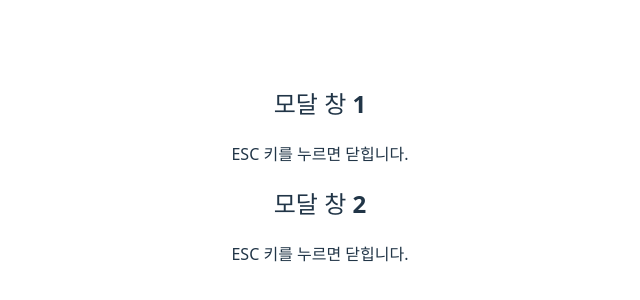
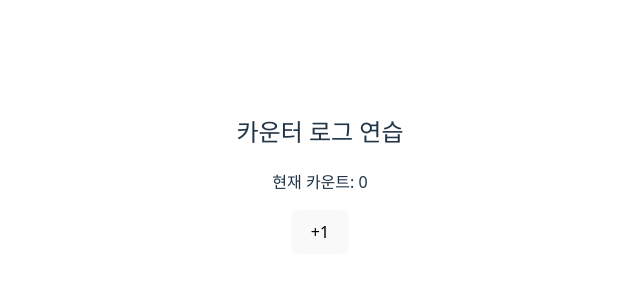
Before and after one commit to yunajoe/react-master-class-part1-inflearn, a React (Vite) app: page / in a window 1280 px wide. Shown: the part 226-526 px from the top of the page, without its empty margins (320-960 px from the left). Built offline with nearby package versions, Linux system fonts and the light colour scheme.

Commit message:
feat: counterLog 미션

```diff
--- a/src/App.jsx
+++ b/src/App.jsx
@@ -1,10 +1,12 @@
 import { useState } from "react";
 import "./App.css";
-import Modal from "./Modal";
+import Count from "./Count";
 
 function App() {
   const [close, setClose] = useState(false);
   const [close2, setClose2] = useState(false);
+
+  const [unmount, setUnmount] = useState(false);
 
   const handleClose = () => {
     console.log("handleClose");
@@ -14,11 +16,18 @@ function App() {
     console.log("handleClose2");
     setClose2(true);
   };
+
+  const handleUnmount = () => {
+    setUnmount(true);
+  };
   return (
     <>
       {/* <EffectLogger /> */}
-      {!close && <Modal onClose={handleClose} num={1} />}
-      {!close2 && <Modal onClose={handleClose2} num={2} />}
+      {/* {!close && <Modal onClose={handleClose} num={1} />}
+      {!close2 && <Modal onClose={handleClose2} num={2} />} */}
+      {/* {!unmount && <WindowsizeTracker />}
+      <button onClick={handleUnmount}>언마운트시키기</button> */}
+      <Count />
     </>
   );
 }
--- /dev/null
+++ b/src/Count.tsx
@@ -0,0 +1,21 @@
+import { useEffect, useState } from "react";
+
+function Count() {
+  const [count, setCount] = useState(0);
+
+  useEffect(() => {
+    console.log("현재 카운트", count);
+    return () => {
+      console.log("CLEAN UP", count);
+    };
+  }, [count]);
+  return (
+    <div>
+      <h2>카운터 로그 연습</h2>
+      <p>현재 카운트: {count}</p>
+      <button onClick={() => setCount(count + 1)}>+1</button>
+    </div>
+  );
+}
+
+export default Count;
```
Also changed, not shown: src/WindowsizeTracker.tsx (added, +24 -0 lines), 1 other file (tests, documents, lock files or other folders).
